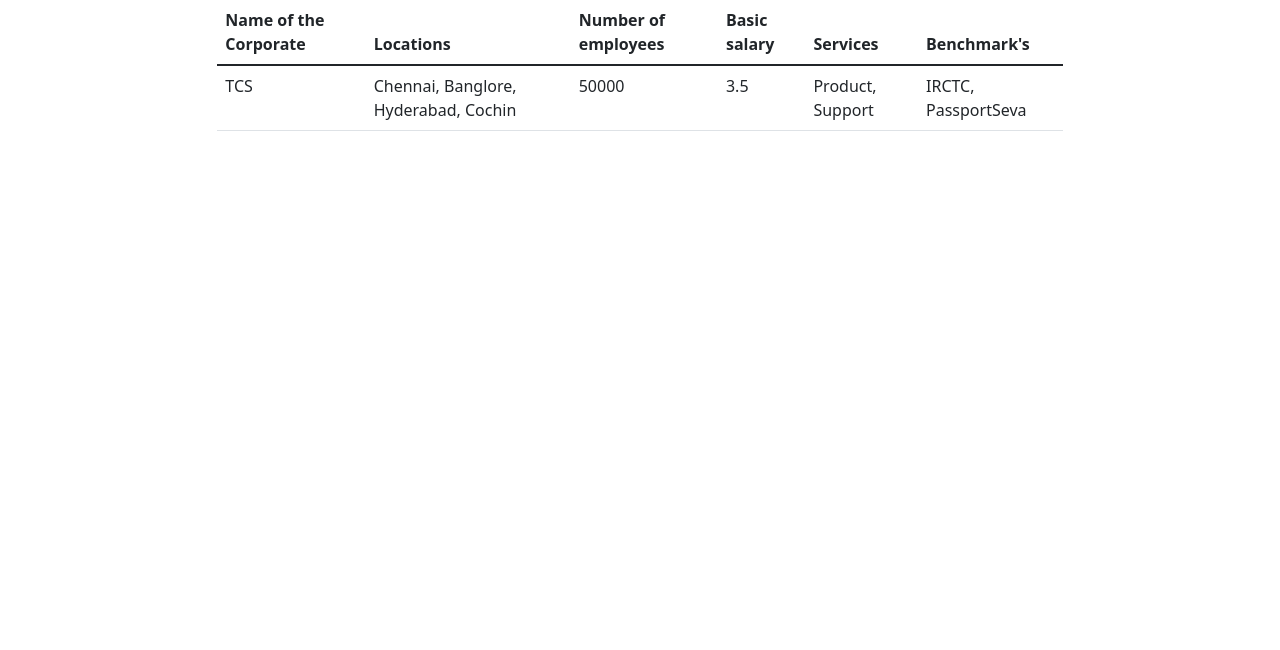
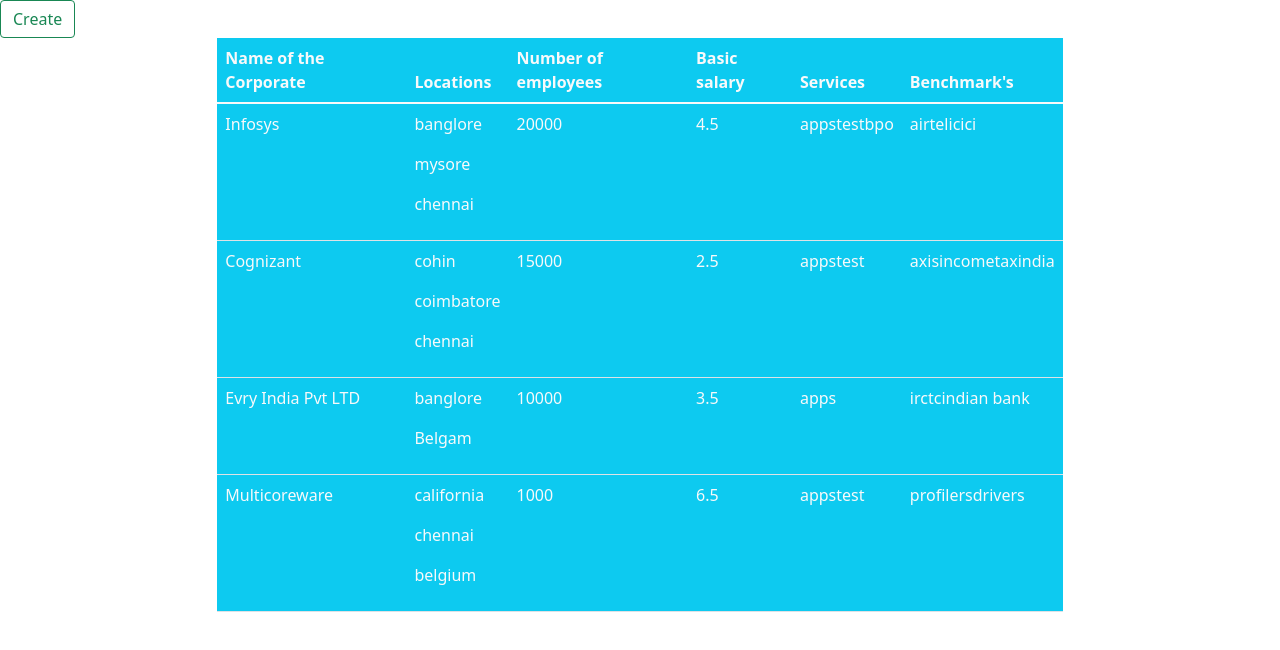
Before and after one commit to razzaksr/DLitheBootcampJan2022, a React (Create React App) app in the folder front-crudl/: page / in a window 1280 px wide. Shown: the top 650 px of the page. Built offline with nearby package versions, Linux system fonts and the light colour scheme; the HTML template or start-up script is replaced by a standard one.

Commit message:
Crate started

```diff
--- a/front-crudl/package.json
+++ b/front-crudl/package.json
@@ -3,6 +3,10 @@
   "version": "0.1.0",
   "private": true,
   "dependencies": {
+    "@emotion/react": "^11.7.1",
+    "@emotion/styled": "^11.6.0",
+    "@mui/icons-material": "^5.2.5",
+    "@mui/material": "^5.2.8",
     "@testing-library/jest-dom": "^5.16.1",
     "@testing-library/react": "^12.1.2",
     "@testing-library/user-event": "^13.5.0",
--- a/front-crudl/src/App.js
+++ b/front-crudl/src/App.js
@@ -1,5 +1,6 @@
 
 import React from "react";
+import Create from "./Create";
 import List from "./List";
 
 // function App()
@@ -49,6 +50,7 @@
 const App=()=>{
     return(
         <>
+            {/* <Create/> */}
             <List/>
         </>
     );
--- /dev/null
+++ b/front-crudl/src/Create.js
@@ -0,0 +1,24 @@
+import React from "react";
+import TextField from '@mui/material/TextField';
+
+const Create=()=>{
+    return(
+        <>
+            <div className="mt-4 container">
+                <div className="row justify-content-center">
+                    <div className="col-lg-6 col-md-8 col-sm-12 shadow-lg p-3">
+                        <TextField
+                        required
+                        id="outlined-required"
+                        label="Organization name"
+                        defaultValue=""
+                        className="form-control"
+                        />
+                    </div>
+                </div>
+            </div>
+        </>
+    );
+}
+
+export default Create;
--- /dev/null
+++ b/front-crudl/src/DataAccess.js
@@ -0,0 +1,36 @@
+let info=[
+    {
+        "org":"Infosys",
+        "locations":["banglore","mysore","chennai"],
+        "employees":20000,
+        "basic":4.5,
+        "services":["apps","test","bpo"],
+        "benchmarks":["airtel","icici"]
+    },
+    {
+        "org":"Cognizant",
+        "locations":["cohin","coimbatore","chennai"],
+        "employees":15000,
+        "basic":2.5,
+        "services":["apps","test"],
+        "benchmarks":["axis","incometaxindia"]
+    },
+    {
+        "org":"Evry India Pvt LTD",
+        "locations":["banglore","Belgam"],
+        "employees":10000,
+        "basic":3.5,
+        "services":["apps"],
+        "benchmarks":["irctc","indian bank"]
+    },
+    {
+        "org":"Multicoreware",
+        "locations":["california","chennai","belgium"],
+        "employees":1000,
+        "basic":6.5,
+        "services":["apps","test"],
+        "benchmarks":["profilers","drivers"]
+    }
+]
+
+export default info;
--- a/front-crudl/src/List.js
+++ b/front-crudl/src/List.js
@@ -1,12 +1,33 @@
-import React from "react";
+import React, { useState } from "react";
 import '../node_modules/bootstrap/dist/css/bootstrap.min.css'
+import Create from "./Create";
+import info from './DataAccess'
+
+
 
 const List=()=>{
+    const [cview,setCview]=useState(false)
+
+    const callCreate=()=>{
+        setCview(true)
+    }
     return(
         <>
+            {(cview)?
+            <>
+                <Create/>
+                <button className="btn btn-outline-dark"
+                onClick={()=>setCview(false)}>
+                    Back
+                </button>
+            </>:
+            <>
+            <button className="btn btn-outline-success" onClick={callCreate}>
+                Create
+            </button>
             <div className="row justify-content-center">
                 <div className="col-lg-8 col-md-10 col-sm-12 table-responsive">
-                    <table className="table table-stripped table-hover shodow">
+                    <table className="table table-stripped table-hover shodow text-light bg-info">
                         <thead>
                             <tr>
                                 <th>Name of the Corporate</th>
@@ -18,17 +39,26 @@
                             </tr>
                         </thead>
                         <tbody>
-                            <tr>
-                                <td>TCS</td>
-                                <td>Chennai, Banglore, Hyderabad, Cochin</td>
-                                <td>50000</td><td>3.5</td>
-                                <td>Product, Support</td>
-                                <td>IRCTC, PassportSeva</td>
-                            </tr>
+                            {info.map((data,index)=>(
+                                <tr>
+                                    <td>{data.org}</td>
+                                    <td>
+                                        {data.locations.map((ele)=>(
+                                            <p>{ele}</p>
+                                        ))}
+                                    </td>
+                                    <td>{data.employees}</td>
+                                    <td>{data.basic}</td>
+                                    <td>{data.services}</td>
+                                    <td>{data.benchmarks}</td>
+                                </tr>
+                            ))}
                         </tbody>
                     </table>
                 </div>
             </div>
+            </>
+            }
         </>
     );
 }
```
Also changed, not shown: 1 other file (tests, documents, lock files or other folders).
